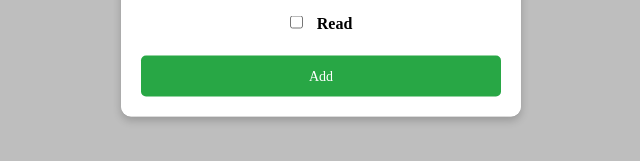
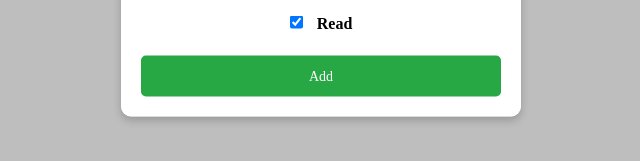
Before and after one commit to federicotempo/library-app, a plain HTML site: page index.html in a window 1280 px wide. Both pictures are taken after a click on the button "Add Book". Shown: the part 507-668 px from the top of the page, 319-959 px from the left. Drawn offline with Linux system fonts and the light colour scheme.

Commit message:
Update checkbox
This commit turns on the checkbox option.

```diff
--- a/index.html
+++ b/index.html
@@ -32,7 +32,7 @@
                     </div>
                     <div class="input-group">
                         <label>
-                            <input type="checkbox" id="form-read">
+                            <input type="checkbox" id="form-read" checked>
                             Read
                         </label>
                     </div>
```
